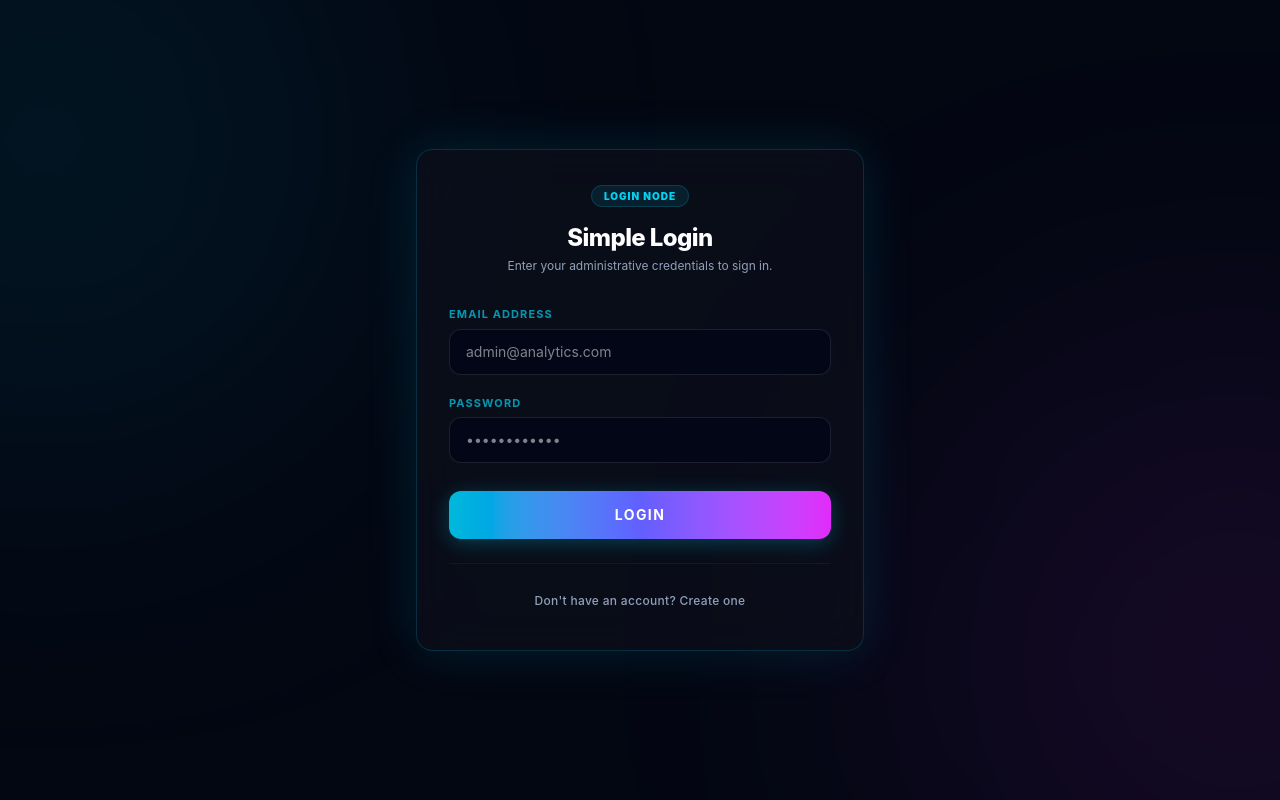
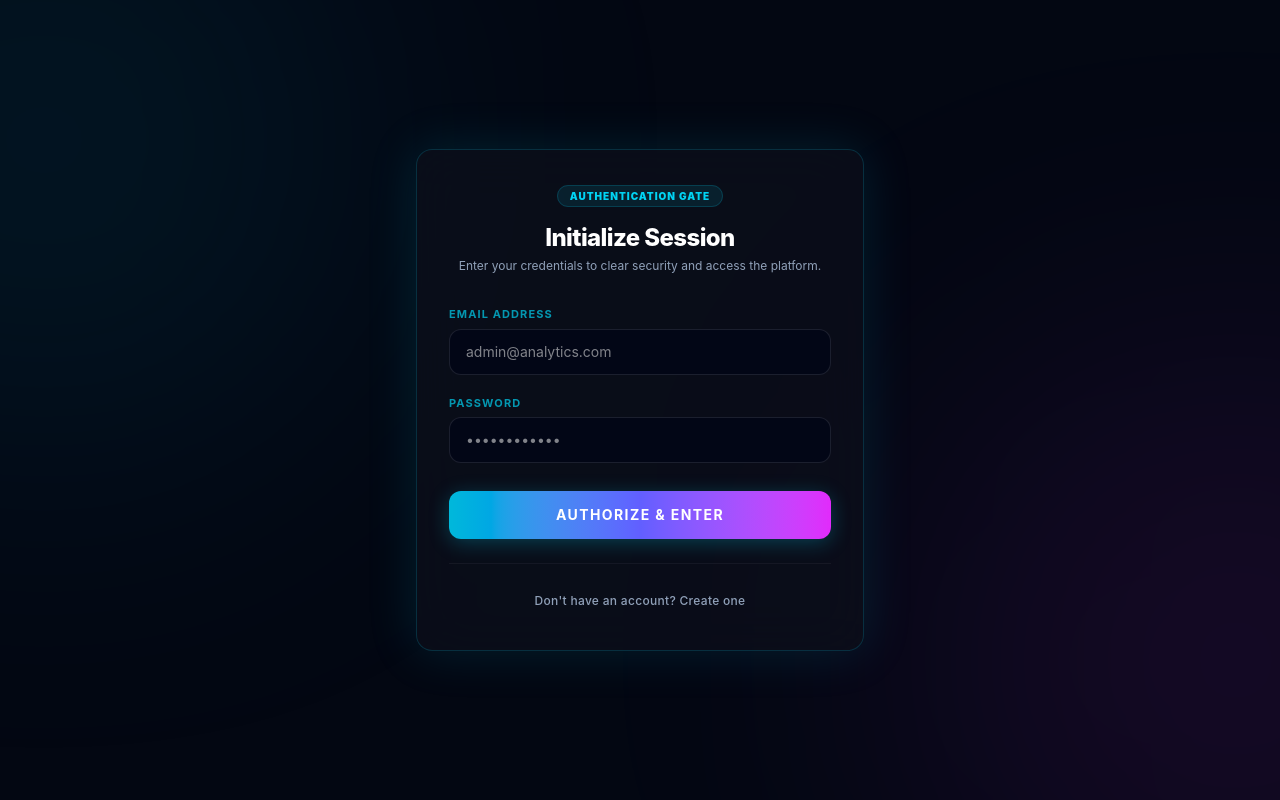
Before and after one commit to aditya-mishra-007/employee-performance-system, a React app in the folder frontend/: page / in a window 1280 px wide. Built offline with nearby package versions, Linux system fonts and the light colour scheme; the HTML template or start-up script is replaced by a standard one.

Commit message:
UI Release: Upgraded session gateway nomenclature for premium cyber aesthetics

```diff
--- a/frontend/src/App.jsx
+++ b/frontend/src/App.jsx
@@ -15,7 +15,6 @@ function App() {
 
     const API_BASE_URL = 'https://employee-performance-system-mq1p.onrender.com';
 
-    // Global Axios interceptor to append authorization tokens automatically
     useEffect(() => {
         if (token) {
             axios.defaults.headers.common['Authorization'] = `Bearer ${token}`;
@@ -83,8 +82,9 @@ function App() {
 
             <header className="max-w-7xl mx-auto mb-10 border-b border-white/5 pb-6 relative z-10 flex justify-between items-end">
                 <div>
+                    {/* 🔥 UPDATED: Academic text replaced with Professional text */}
                     <span className="text-[10px] font-black uppercase tracking-widest text-cyan-400 bg-cyan-400/10 px-3 py-1 rounded-full border border-cyan-500/20 shadow-[0_0_15px_rgba(6,182,212,0.1)]">
-                        B.Tech 4th SEMESTER EVALUATION ENDPOINT [2025-26]
+                        ENTERPRISE PERFORMANCE ANALYTICS PORTAL
                     </span>
                     <h1 className="text-4xl font-extrabold mt-3 text-white tracking-tight sm:text-5xl">
                         AI-Driven Employee Performance <span className="text-transparent bg-clip-text bg-gradient-to-r from-cyan-400 via-indigo-300 to-fuchsia-400">Analytics System</span>
@@ -94,7 +94,6 @@ function App() {
                     </p>
                 </div>
 
-                {/* 🔥 SIMPLIFIED LOGOUT BUTTON */}
                 <button
                     onClick={handleLogout}
                     className="bg-red-500/10 hover:bg-red-600 border border-red-500/20 hover:border-transparent text-red-400 hover:text-white text-xs font-black px-5 py-2.5 rounded-xl transition duration-150 tracking-widest uppercase mb-1 shadow-[0_0_15px_rgba(239,68,68,0.05)] active:scale-95 cursor-pointer select-none"
--- a/frontend/src/components/AuthPage.jsx
+++ b/frontend/src/components/AuthPage.jsx
@@ -21,6 +21,7 @@ const AuthPage = ({ onAuthSuccess }) => {
 
         try {
             const res = await axios.post(targetUrl, dataPayload);
+
             if (res.data.token) {
                 localStorage.setItem('token', res.data.token);
                 onAuthSuccess(res.data.token);
@@ -37,16 +38,17 @@ const AuthPage = ({ onAuthSuccess }) => {
             <div className="absolute top-[-20%] left-[-20%] w-[600px] h-[600px] bg-cyan-500/10 rounded-full blur-[150px] pointer-events-none"></div>
             <div className="absolute bottom-[-20%] right-[-20%] w-[600px] h-[600px] bg-fuchsia-500/10 rounded-full blur-[150px] pointer-events-none"></div>
 
-            <div className="w-full max-w-md bg-[#0d111c]/70 backdrop-blur-xl border border-cyan-500/20 p-8 rounded-2xl shadow-[0_0_50px_rgba(6,182,212,0.15)] text-left z-10">
+            <div className="w-full max-w-md bg-[#0d111c]/70 backdrop-blur-xl border border-cyan-500/20 p-8 rounded-2xl shadow-[0_0_50px_rgba(6,182,212,0.15)] text-left z-10 transition-all duration-300">
                 <div className="text-center mb-8">
                     <span className="text-[10px] font-black uppercase tracking-widest text-cyan-400 bg-cyan-400/10 px-3 py-1 rounded-full border border-cyan-500/20">
-                        {isLoginView ? 'Login Node' : 'Registration Node'}
+                        {isLoginView ? 'Authentication Gate' : 'Registration Node'}
                     </span>
+                    {/* 🔥 PREMIUM HIGH-TECH HEADINGS */}
                     <h2 className="text-2xl font-extrabold mt-4 tracking-tight">
-                        {isLoginView ? 'Simple Login' : 'Create Account'}
+                        {isLoginView ? 'Initialize Session' : 'Create Account'}
                     </h2>
                     <p className="text-slate-400 text-xs mt-1">
-                        {isLoginView ? 'Enter your administrative credentials to sign in.' : 'Sign up to register a new admin profile layer.'}
+                        {isLoginView ? 'Enter your credentials to clear security and access the platform.' : 'Sign up to register a new admin profile layer.'}
                     </p>
                 </div>
 
@@ -60,7 +62,7 @@ const AuthPage = ({ onAuthSuccess }) => {
                     {!isLoginView && (
                         <div>
                             <label className="block text-cyan-400/70 text-[11px] font-bold uppercase tracking-widest mb-1.5">Full Name</label>
-                            <input type="text" value={name} onChange={(e) => setName(e.target.value)} required className="w-full bg-[#020617]/80 border border-white/10 text-white rounded-xl px-4 py-3 focus:outline-none focus:border-cyan-400 focus:ring-1 focus:ring-cyan-400 text-sm transition-all" placeholder="Enter Name" />
+                            <input type="text" value={name} onChange={(e) => setName(e.target.value)} required className="w-full bg-[#020617]/80 border border-white/10 text-white rounded-xl px-4 py-3 focus:outline-none focus:border-cyan-400 focus:ring-1 focus:ring-cyan-400 text-sm transition-all" placeholder="Aditya Mishra" />
                         </div>
                     )}
 
@@ -74,17 +76,19 @@ const AuthPage = ({ onAuthSuccess }) => {
                         <input type="password" value={password} onChange={(e) => setPassword(e.target.value)} required minLength={6} className="w-full bg-[#020617]/80 border border-white/10 text-white rounded-xl px-4 py-3 focus:outline-none focus:border-cyan-400 focus:ring-1 focus:ring-cyan-400 text-sm transition-all" placeholder="••••••••••••" />
                     </div>
 
+                    {/* 🔥 HIGH-IMPACT BUTTON LABEL */}
                     <button type="submit" disabled={loading} className="w-full bg-gradient-to-r from-cyan-500 via-indigo-500 to-fuchsia-500 hover:opacity-90 disabled:opacity-50 text-white font-bold py-3.5 rounded-xl transition shadow-[0_4px_20px_rgba(6,182,212,0.3)] text-sm tracking-widest uppercase mt-2">
-                        {loading ? 'Processing...' : isLoginView ? 'Login' : 'Create Account'}
+                        {loading ? 'Processing...' : isLoginView ? 'Authorize & Enter' : 'Create Account'}
                     </button>
                 </form>
 
+                {/* 🔥 CLEAN INTERACTIVE TOGGLE TEXT */}
                 <div className="mt-6 text-center border-t border-white/5 pt-5 flex justify-center">
                     <button
                         onClick={() => { setIsLoginView(!isLoginView); setError(''); }}
                         className="inline-block text-xs text-slate-400 hover:text-cyan-400 bg-transparent hover:bg-cyan-500/5 border border-transparent hover:border-cyan-500/10 px-4 py-2 rounded-xl font-medium tracking-wide transition-all duration-200 select-none cursor-pointer active:scale-95 active:bg-cyan-500/10"
                     >
-                        {isLoginView ? "Don't have an account? Create one" : 'Already have an account? Login'}
+                        {isLoginView ? "Don't have an account? Create one" : 'Already have an account? Initialize Session'}
                     </button>
                 </div>
             </div>
```
